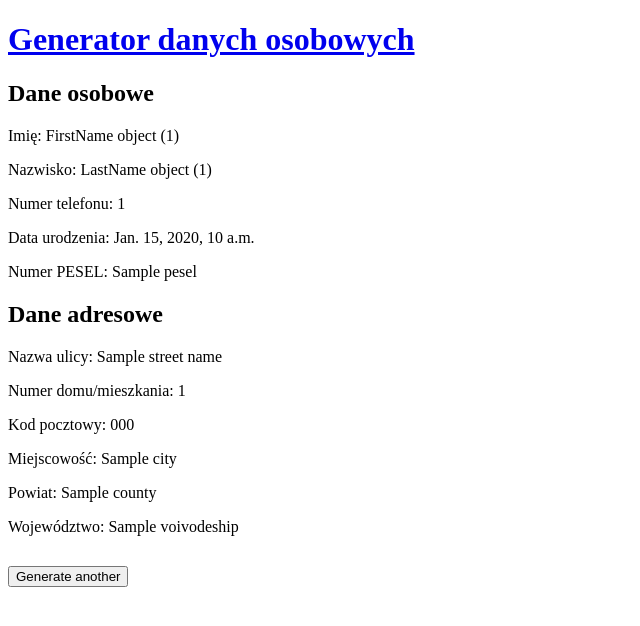
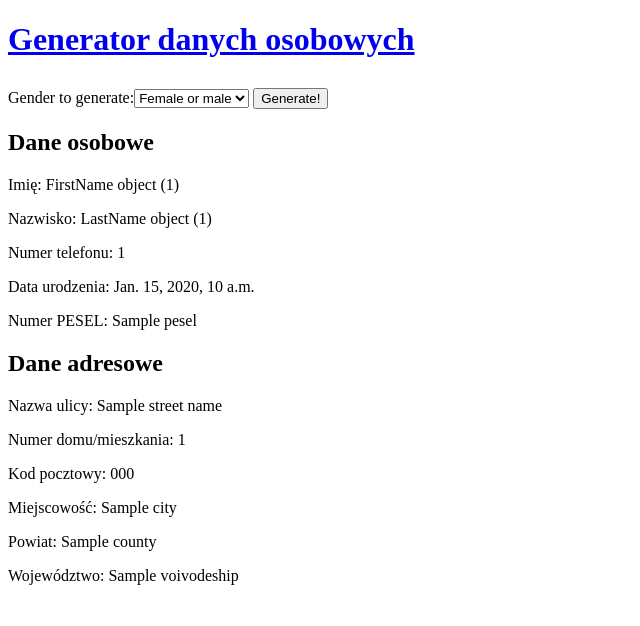
Before and after one commit to Szymon-SR/personal-data-generator, a Django app: template data_generation/templates/generation-view.html in a window 1280 px wide. Shown: the top 626 px of the page, without its empty margins (0-640 px from the left). Run offline with Django 3.2, Linux system fonts and the light colour scheme; tables that the repository leaves empty hold one stand-in row (values such as "Sample post"); the template is opened without the code that fills it: values that come from a table or form of the project are taken from there, most other values are stand-ins (such as "Sample title", 1, 10 or a date in 2020).

Commit message:
working gender form

```diff
--- /dev/null
+++ b/data_generation/data_generation/forms.py
@@ -0,0 +1,15 @@
+from django import forms
+
+GENDER_CHOICES = (
+    ('both', 'Female or male'),
+    ('female', 'Female'),
+    ('male', 'Male'),
+)
+
+class GenerationForm(forms.Form):
+    gender = forms.ChoiceField(choices=GENDER_CHOICES, label='Gender to generate', initial='both')
+
+    def clean_gender(self):
+        if not self['gender'].html_name in self.data:
+            return self.fields['gender'].initial
+        return self.cleaned_data['gender']
--- a/data_generation/data_generation/urls.py
+++ b/data_generation/data_generation/urls.py
@@ -23,6 +23,7 @@ from .views import generation_view, home_view, file_view
 urlpatterns = [
     path('', home_view, name='home'),
     path('generation/', generation_view, name='generation'),
+    path('generation/gender<str:gender>/', generation_view, name='generation_gender'),
     path('to_file/', file_view, name='to_file'),
     path('admin/', admin.site.urls),
     path('post_addresses/create', addresses_views.post_address_create_view),
--- a/data_generation/templates/generation-view.html
+++ b/data_generation/templates/generation-view.html
@@ -1,15 +1,23 @@
 {% extends "base.html" %}
 
 {% block content %}
+<div style="margin-top:30px;">
+    <form action="" method="GET">
+        {{ form }}
+        <input type="submit" value="Generate!">
+    </form>
+</div>
 
+<div>
     <h2>Dane osobowe</h2>
     <p>Imię: {{ first_name }}</p>
     <p>Nazwisko: {{ last_name }}</p>
     <p>Numer telefonu: {{ phone_number }}</p>
     <p>Data urodzenia: {{ birth_date }}</p>
     <p>Numer PESEL: {{ pesel }}</p>
+</div>
 
-
+<div>
     <h2>Dane adresowe</h2>
     <p>Nazwa ulicy: {{ street_name }}</p>
     <p>Numer domu/mieszkania: {{ house_number }}</p>
@@ -17,10 +25,6 @@
     <p>Miejscowość: {{ city }}</p>
     <p>Powiat: {{ county }}</p>
     <p>Województwo: {{ voivodeship }}</p>
+</div>
 
-<div style="margin-top:30px;" class="container">
-    <a href="{% url 'generation' %}" class="btn btn-1">
-        <button type="button" class="btn btn-2">Generate another</button>
-    </a>
-</div>
 {% endblock content %}
```
Also changed, not shown: data_generation/data_generation/views.py (+31 -6 lines). Lines whose indentation alone changed are shown as unchanged.
